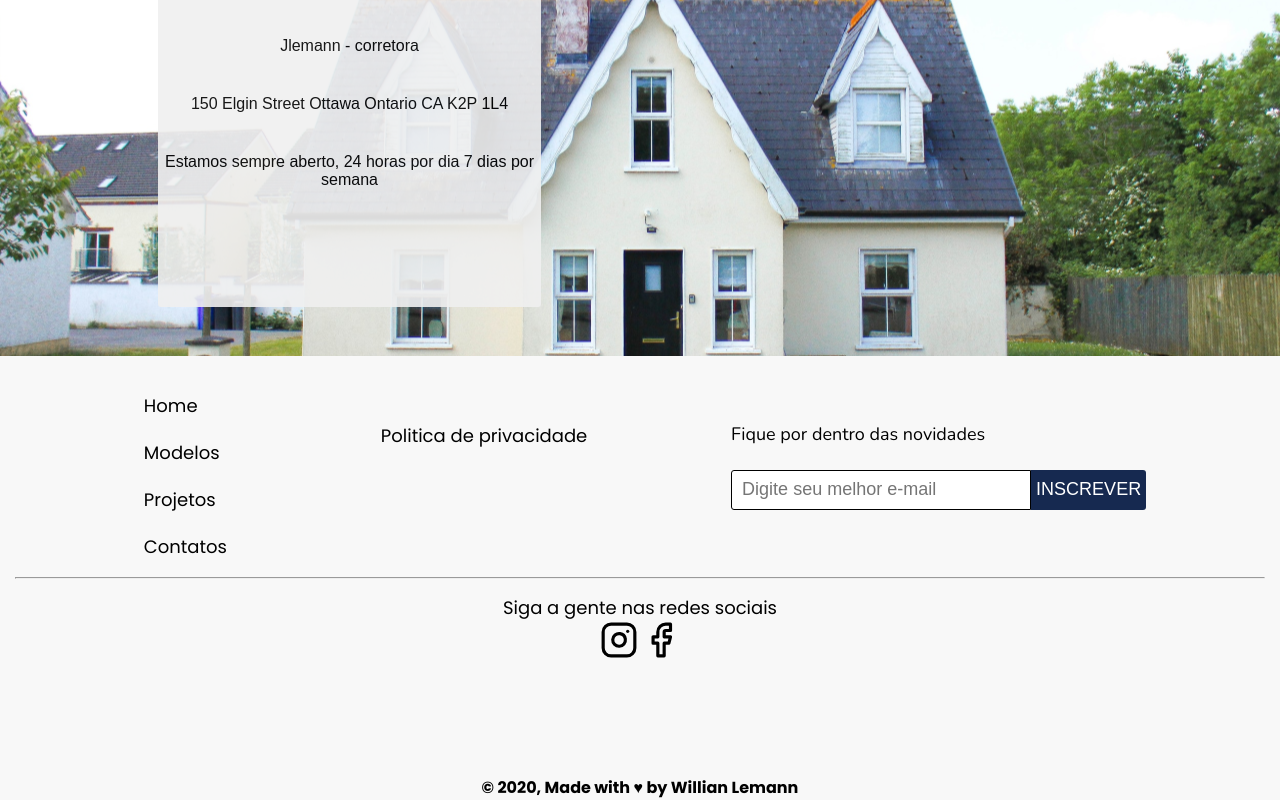
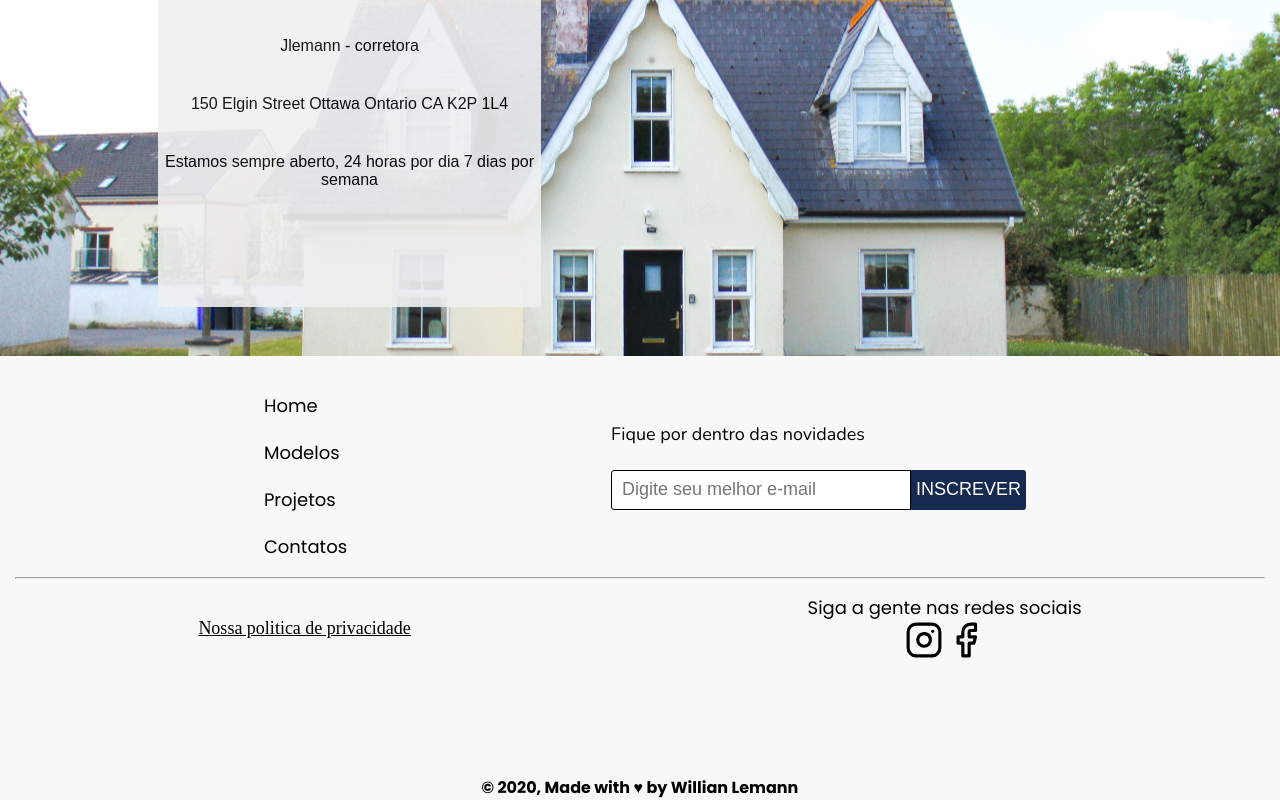
Before and after one commit to willian-lemann/jlemann-web, a Next.js app: page / in a window 1280 px wide. Shown: the part 2956-3756 px from the top of the page. Built offline with nearby package versions, Linux system fonts and the light colour scheme.

Commit message:
feature - add footer styling

```diff
--- a/package.json
+++ b/package.json
@@ -15,6 +15,8 @@
     "framer-motion": "^2.9.4",
     "next": "latest",
     "next-images": "^1.6.2",
+    "pg": "^8.5.1",
+    "pg-connection-string": "^2.4.0",
     "popmotion": "^9.0.0",
     "react": "^16.7.0",
     "react-dom": "^16.7.0",
--- a/src/components/Footer/index.module.scss
+++ b/src/components/Footer/index.module.scss
@@ -37,7 +37,10 @@
     height: 50%;
     display: flex;
     flex-direction: column;
+    justify-content: space-between;
 
+    .firstFooterContainer {
+      height: 50%;
       .linksContainer {
         margin-top: 20px;
         display: flex;
@@ -68,6 +71,10 @@
           padding: 5px;
           font-size: 18px;
           border: 1px solid;
+          border-top-right-radius: 0px;
+          border-bottom-right-radius: 0px;
+          border-top-left-radius: 3px;
+          border-bottom-left-radius: 3px;
         }
         button {
           padding: 5px;
@@ -77,6 +84,11 @@
           height: 40px;
           text-transform: uppercase;
           font-size: 18px;
+          border-top-left-radius: 0px;
+          border-bottom-left-radius: 0px;
+          border-top-right-radius: 3px;
+          border-bottom-right-radius: 3px;
+        }
       }
     }
 
@@ -97,6 +109,18 @@
         flex-direction: column;
         justify-content: center;
         align-items: center;
+      }
+
+      ul {
+        align-self: center;
+        li {
+          list-style: none;
+          a {
+            text-decoration: underline;
+            font-size: 18px;
+            color: #000;
+          }
+        }
       }
 
       p {
@@ -172,25 +196,6 @@
           }
         }
 
-        .termsContainer {
-          height: 100px;
-          ul {
-            li {
-              list-style: none;
-              line-height: 20px;
-              font-size: 18px;
-              padding: 10px;
-              font-family: $primaryFontFamily;
-              cursor: pointer;
-
-              a {
-                text-decoration: none;
-                color: #000;
-              }
-            }
-          }
-        }
-
         .newsletterContainer {
           height: 50%;
           display: flex;
@@ -257,17 +262,21 @@
         flex-direction: column;
         justify-content: space-between;
 
+        .lastFooterTop {
+          display: flex;
+          justify-content: space-around;
           .socialMediaContainer {
             height: 100px;
             display: flex;
             flex-direction: column;
             justify-content: center;
             align-items: center;
-        }
 
             p {
               font-size: 18px;
               font-family: $primaryFontFamily;
+            }
+          }
         }
 
         strong {
--- a/src/components/Footer/index.tsx
+++ b/src/components/Footer/index.tsx
@@ -67,16 +67,6 @@ const Footer: React.FC = () => {
                   <li>Contatos</li>
                </ul>
 
-               <div className={styles.termsContainer}>
-                  <ul>
-                     <li>
-                        <Link href='/privacy'>
-                           Politica de privacidade
-                        </Link>
-                     </li>
-                  </ul>
-               </div>
-
                <div className={styles.newsletterContainer}>
                   <p>Fique por dentro das novidades</p>
                   <div className={styles.wrapper}>
@@ -95,12 +85,23 @@ const Footer: React.FC = () => {
             <hr />
 
             <div className={styles.lastFooterContainer}>
-               <div className={styles.socialMediaContainer}>
-                  <p>Siga a gente nas redes sociais</p>
-                  <div className={styles.socialMediaContent}>
-                     <FiInstagram size={38} /> <FiFacebook size={38} />
+               <div className={styles.lastFooterTop}>
+                  <ul>
+                     <li>
+                        <Link href='/privacy'>
+                           Nossa politica de privacidade
+                     </Link>
+                     </li>
+                  </ul>
+
+                  <div className={styles.socialMediaContainer}>
+                     <p>Siga a gente nas redes sociais</p>
+                     <div>
+                        <FiInstagram size={38} /> <FiFacebook size={38} />
+                     </div>
                   </div>
                </div>
+
                <strong>© 2020, Made with ♥ by Willian Lemann</strong>
             </div>
          </div>
```
Also changed, not shown: src/server/config/env/production/database.js (added, +22 -0 lines), 2 other files (tests, documents, lock files or other folders). Lines whose indentation alone changed are shown as unchanged.
